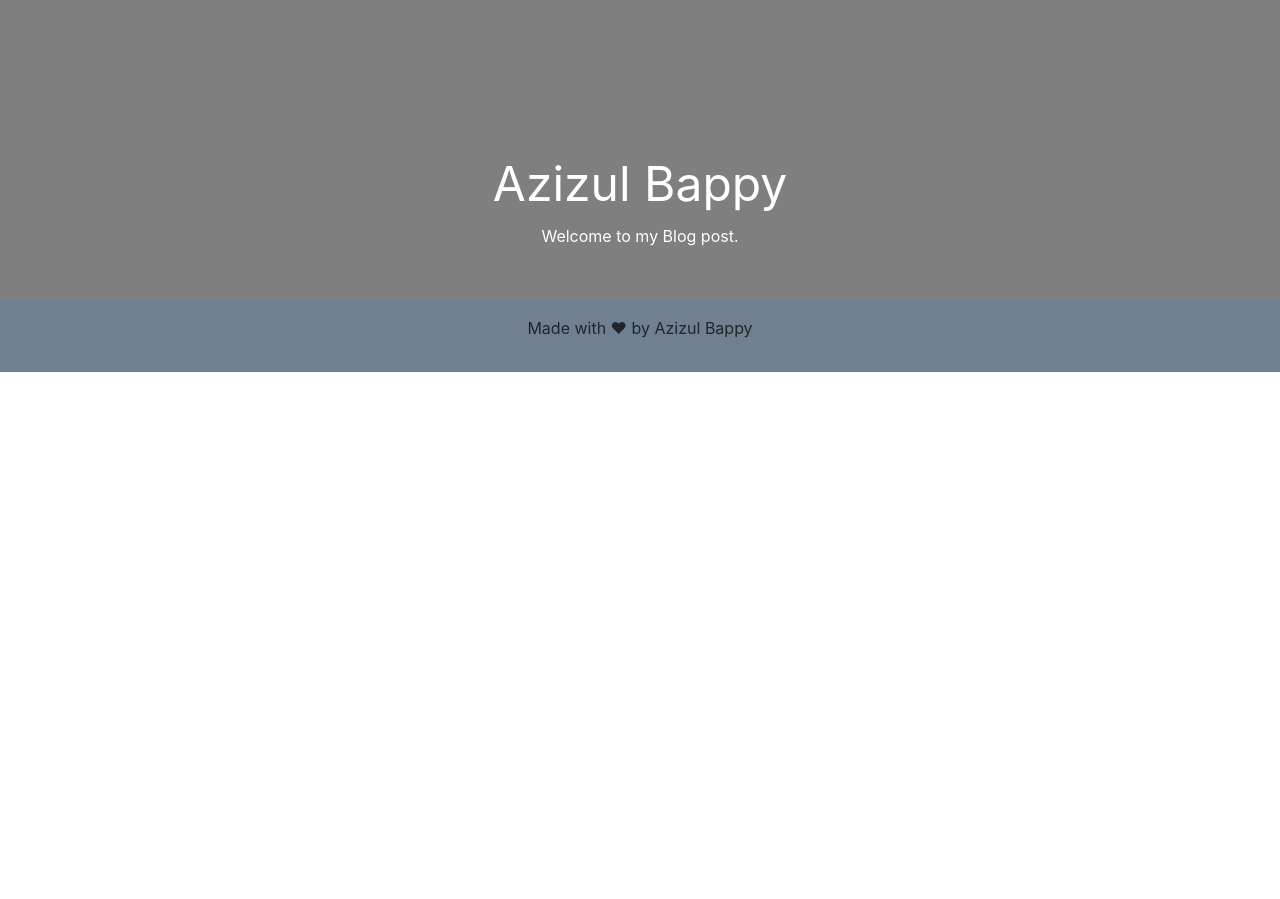
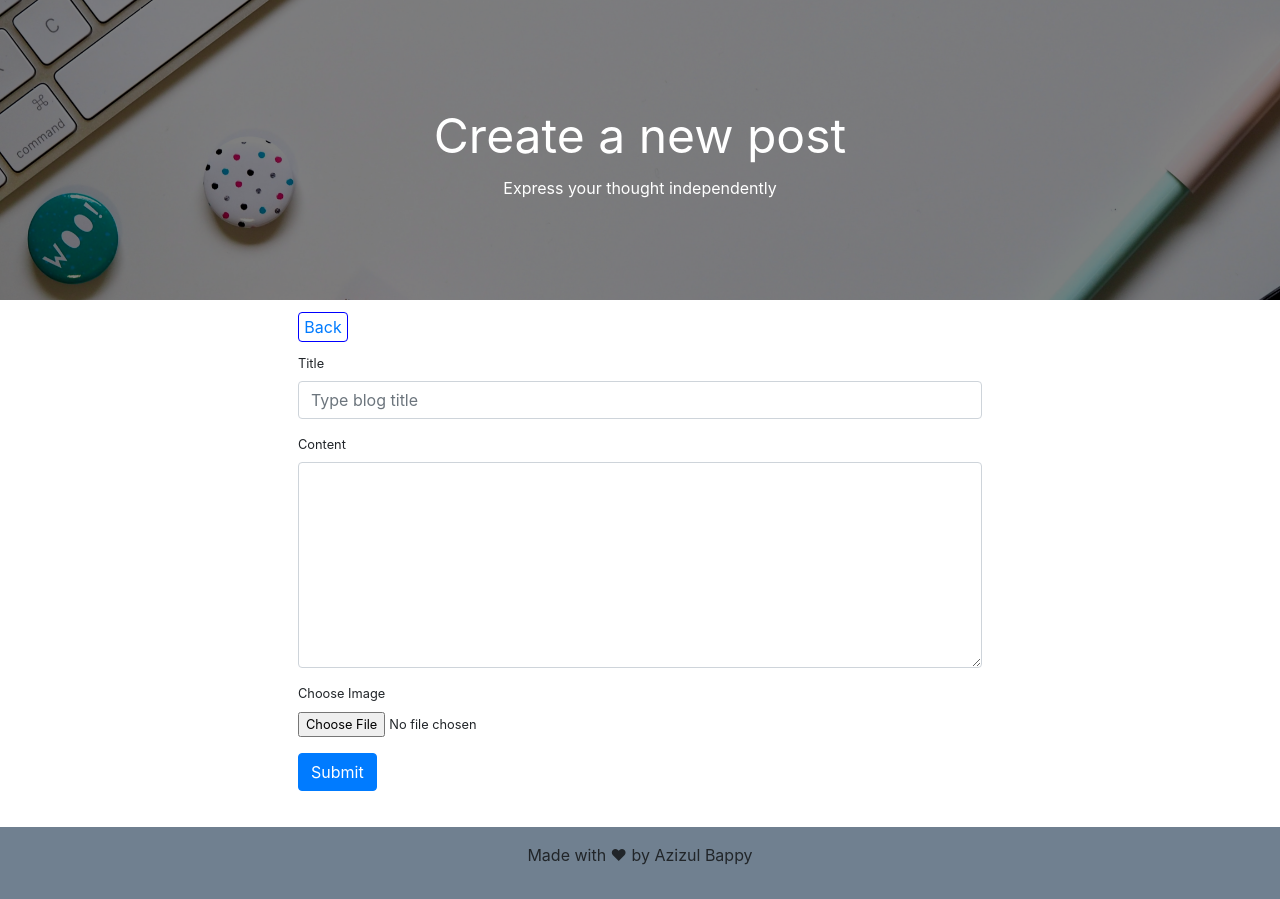
Before and after one commit to azizulbappy0096/Blog-Page, a plain HTML site: page Blog page/create-blog-page.html in a window 1280 px wide. Before the commit the page ends 800 px from the top, so only its background shows below. Drawn offline with nearby package versions, Linux system fonts and the light colour scheme.

Commit message:
The website is completed just need to figure out how to get it live on web

```diff
--- a/Blog page/create-blog-page.html
+++ b/Blog page/create-blog-page.html
@@ -7,21 +7,22 @@
     <title>Document</title>
     <!-- local CSS -->
     <link rel="stylesheet" href="./style/index.css">
+    <link rel="stylesheet" href="./style/post-page.css">
     <link rel="stylesheet" href="./style/create-blog-page.css">
     <!-- Bootstrap CSS -->
     <link rel="stylesheet" href="https://stackpath.bootstrapcdn.com/bootstrap/4.5.2/css/bootstrap.min.css" integrity="sha384-JcKb8q3iqJ61gNV9KGb8thSsNjpSL0n8PARn9HuZOnIxN0hoP+VmmDGMN5t9UJ0Z" crossorigin="anonymous">
 </head>
-<body>
+<body class="new-post-page">
     <header id="header">
         <div class="container-fluid">
             <div class="row">
                 <div class="col header-container">
                     <div class="profile-image"></div>
                     <div class="profile-name text-center">
-                        Azizul Bappy
+                        Create a new post
                     </div>
                     <div class="sub-text">
-                        Welcome to my Blog post.
+                        Express your thought independently
                     </div>
                 </div>
             </div>
@@ -30,7 +31,35 @@
 
     <main>
         <div class="container">
-            <div class="row individualPost">
+            <div class="row">
+                <div class="col-md-12">
+                    <div>
+                        <a href="./index.html" class="navigator"> Back </a>
+                    </div>
+
+                    <form>
+                        <div class="form-group">
+                          <label for="post-title">Title</label>
+                          <input type="text" class="form-control" id="post-title" placeholder="Type blog title">
+                        </div>
+
+                        <div class="form-group">
+                          <label for="content">Content</label>
+                          <textarea class="form-control" id="post-content" rows="8"></textarea>
+                        </div>
+
+                        <div class="form-group">
+                            <label for="post-image"> Choose Image </label>
+                            <input type="file" class="form-control-file" id="post-image" accept="image/*">
+                        </div>
+
+                        <div class="form-group">
+                            <button type="button" onclick="postData()" id="submit" class="btn btn-primary mb-2">Submit</button>
+                        </div>
+
+                    </form>
+
+                </div>
 
             </div>
         </div>
@@ -39,5 +68,7 @@
     <footer>
         <p>Made with ❤ by Azizul Bappy</p>
     </footer>
+
+    <script src="./js/create-blog-page.js"></script>
 </body>
 </html>
--- a/Blog page/js/post-page.js
+++ b/Blog page/js/post-page.js
@@ -27,7 +27,6 @@ buildPost = (individualData) => {
         <div>
             <a href="./index.html" class="navigator"> Back </a>
         </div>
-
         <div class="post-container">
             <div id="individual-title">
                 <h2> ${individualData.title} </h2>
--- a/Blog page/style/create-blog-page.css
+++ b/Blog page/style/create-blog-page.css
@@ -0,0 +1,8 @@
+.new-post-page #header {
+    background-image: url('../assets/jess-bailey-UHqfUTDmdC4-unsplash.jpg');
+}
+
+form {
+    margin: 12px 0;
+    font-size: 0.8em;
+}
--- a/Blog page/style/index.css
+++ b/Blog page/style/index.css
@@ -39,7 +39,7 @@
     flex-direction: column;
 }
 
-.profile-image {
+.home-page .profile-image {
     height: 6em;
     width: 6em;
     border-radius: 50%;
@@ -56,6 +56,7 @@
 .sub-text {
     margin-top: 4px;
     color: white;
+    text-align: center;
 }
 
 /* blog list */
--- a/Blog-API/app.js
+++ b/Blog-API/app.js
@@ -7,7 +7,7 @@ const postData = new posts();
 var multer  = require('multer');
 var storage = multer.diskStorage({
     destination: function (req, file, cb) {
-      cb(null, 'images');
+      cb(null, './images');
     },
     filename: function (req, file, cb) {
       cb(null, file.fieldname + '-' + Date.now() +  getExtention(file.mimetype));
@@ -63,7 +63,7 @@ app.post('/api/posts', upload.single('post_image'), (req,res) => {
     }
 
     postData.addPost(newPost);
-    res.status(201).send(newPost);
+    res.status(201).send('oka');
 })
 
 
```
